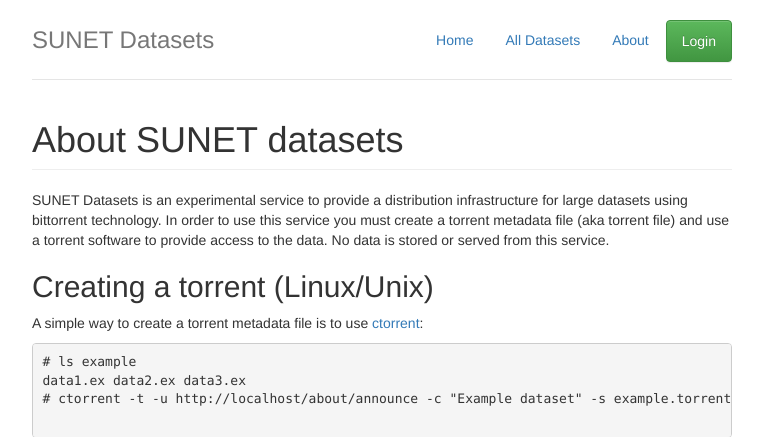
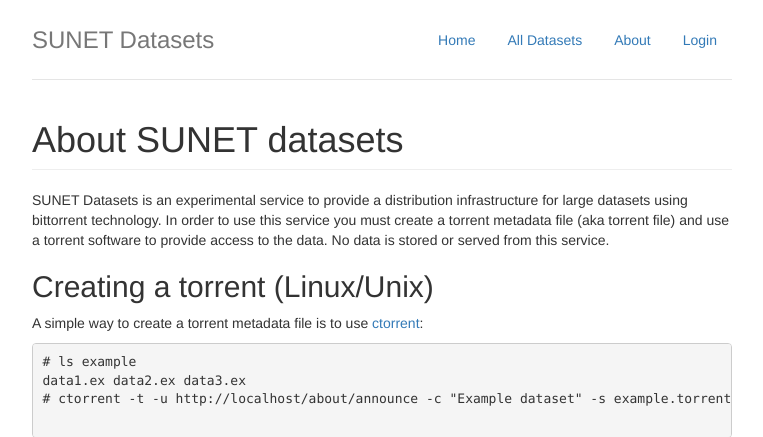
Before and after one commit to SUNET/lobo2, a Flask app: page /about in a window 1280 px wide. Shown: the top 437 px of the page, without its empty margins (258-1021 px from the left). Run offline with Flask 2, Linux system fonts and the light colour scheme; data that the repository does not hold is empty; parts of the project's set-up code (start-up, migrations or seed data) failed here and were passed over; some libraries are stand-ins or nearby versions.

Commit message:
login button css war

```diff
--- a/templates/base.html
+++ b/templates/base.html
@@ -33,7 +33,7 @@
                 </ul>
             </li>
             {% else %}
-            <li><a class="btn btn-success" role="button" href="/login">Login</a></li>
+            <li><a href="/login">Login</a></li>
             {% endif %}
         </ul>
         <h3 class="text-muted">SUNET Datasets</h3>
```
